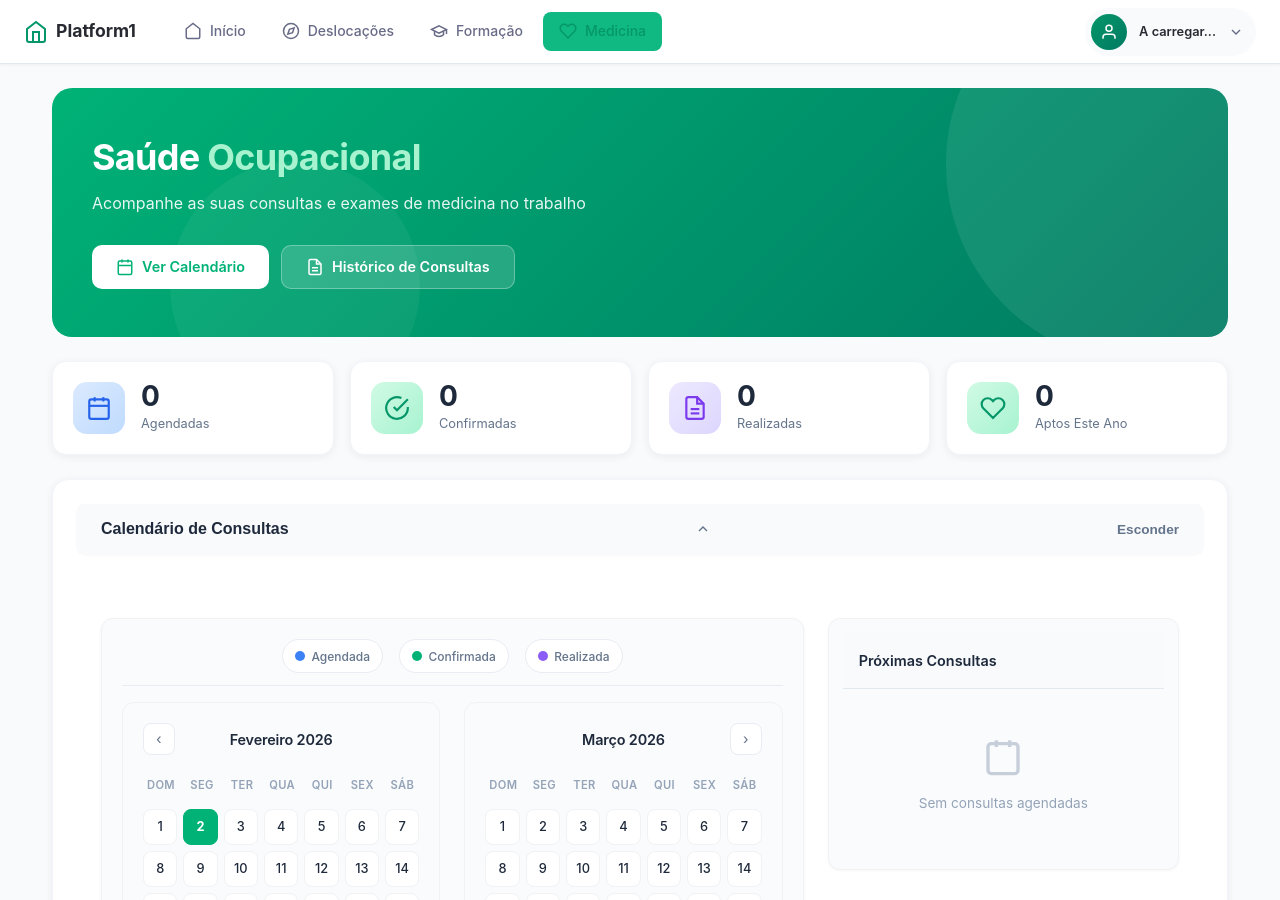
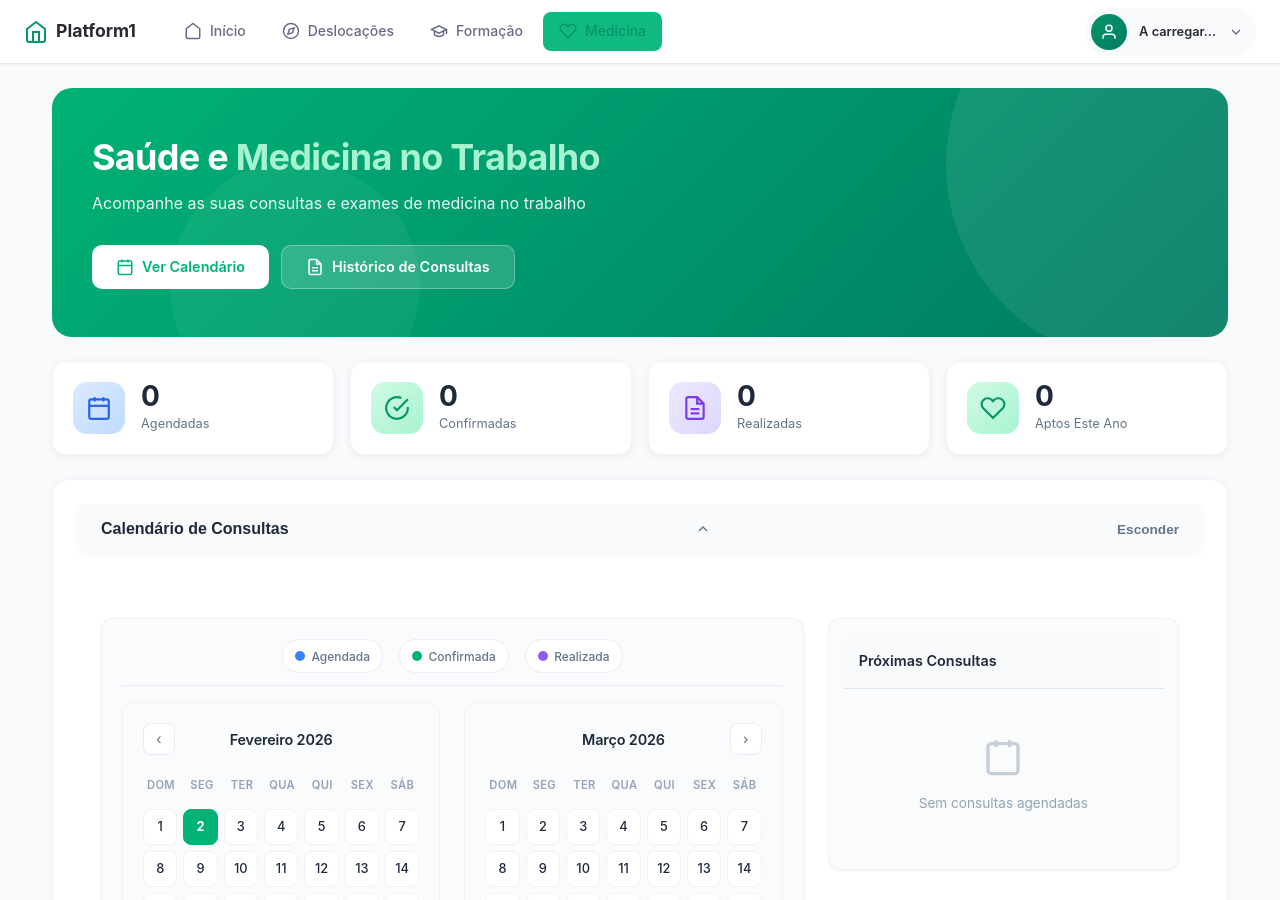
Before and after one commit to andrealmeida6/Platform1, a Jekyll site: the page built from medicina-trabalho.html, in a window 1280 px wide and 900 px high. Built offline with Jekyll 4.4.1, drawn with Linux system fonts in a browser that asks for light colours.

Commit message:
feat(medicina): Atualizar título do banner para "Saúde e Medicina no Trabalho"

```diff
--- a/medicina-trabalho.html
+++ b/medicina-trabalho.html
@@ -8,7 +8,7 @@ title: Medicina no Trabalho
   <section class="medicina-hero">
     <div class="hero-inner">
       <div class="hero-content">
-        <h1 class="hero-title">Saúde <span>Ocupacional</span></h1>
+        <h1 class="hero-title">Saúde e <span>Medicina no Trabalho</span></h1>
         <p class="hero-subtitle">Acompanhe as suas consultas e exames de medicina no trabalho</p>
         <div class="hero-cta">
           <button class="hero-btn hero-btn-primary" onclick="scrollToCalendario()">
```
Also changed, not shown: other parts of medicina-trabalho.html (+1 -1 lines).
